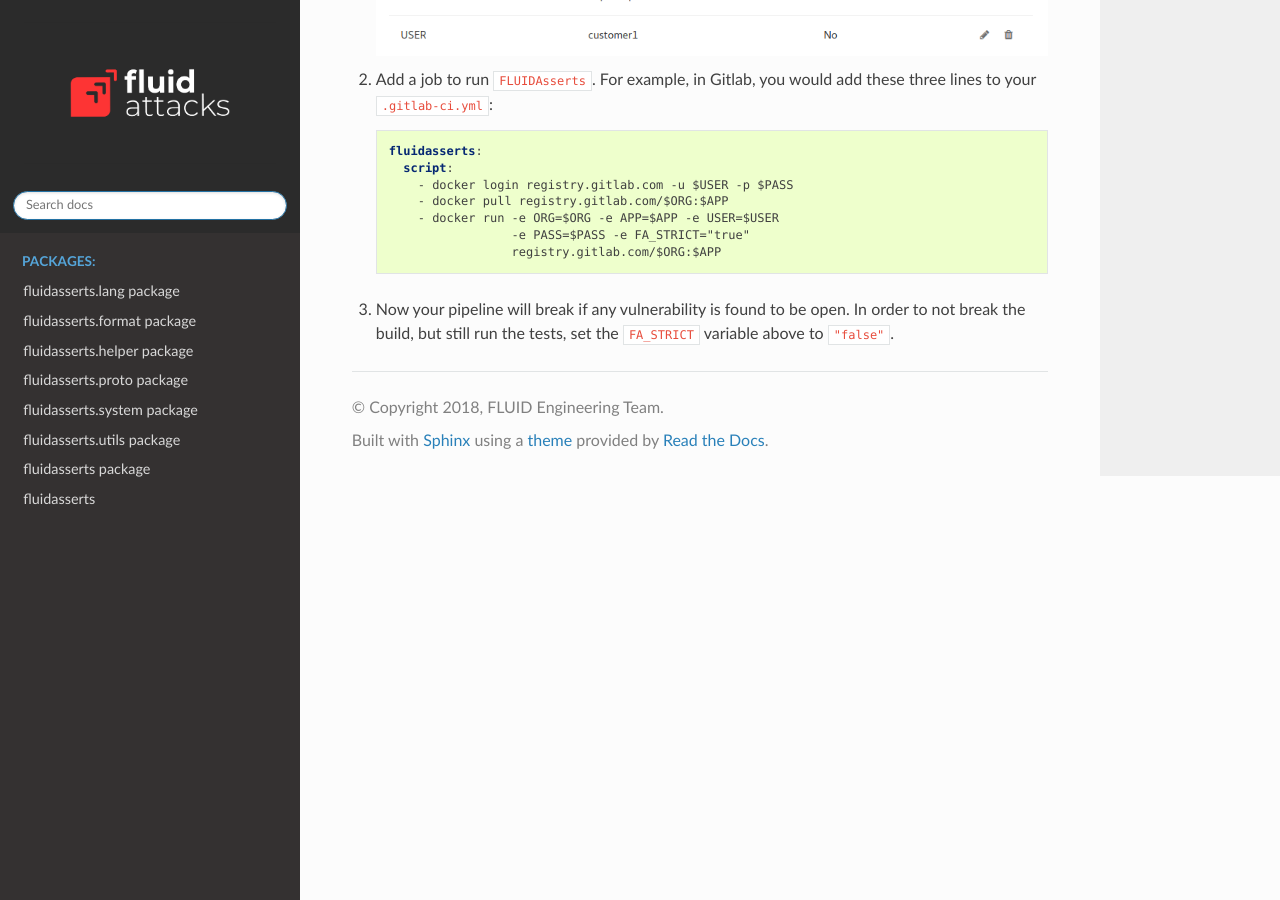
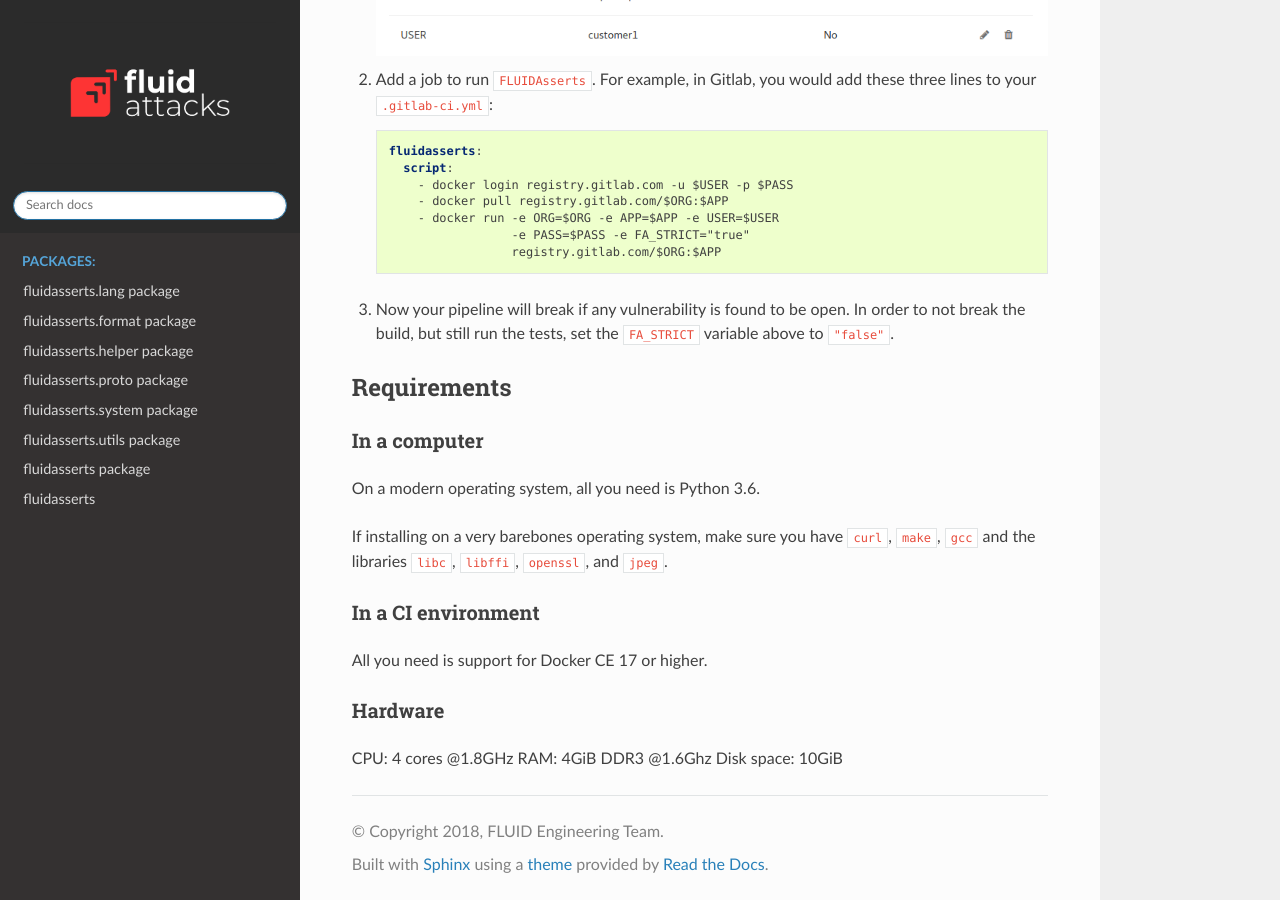
Before and after one commit to jvasque6/asserts, a Sphinx documentation site: the page built from sphinx/source/setup.rst, in a window 1280 px wide and 900 px high, scrolled down 1156 px. Built offline with Sphinx 7.4.7 and the Read the Docs theme 2.0.0, drawn with Linux system fonts in a browser that asks for light colours.

Commit message:
Docs: Add (simple) requirements to setup section
Former-commit-id: fb77a8e829578f70b123773ba91e63b5cbe0b237

```diff
--- a/sphinx/source/setup.rst
+++ b/sphinx/source/setup.rst
@@ -61,3 +61,29 @@
    In order to not break the build,
    but still run the tests,
    set the ``FA_STRICT`` variable above to ``"false"``.
+
+Requirements
+------------
+
+In a computer
+~~~~~~~~~~~~~
+
+On a modern operating system, all you need is Python 3.6.
+
+If installing on a very barebones operating system,
+make sure you have
+``curl``, ``make``, ``gcc``
+and the libraries
+``libc``, ``libffi``, ``openssl``, and ``jpeg``.
+
+In a CI environment
+~~~~~~~~~~~~~~~~~~~
+
+All you need is support for Docker CE 17 or higher.
+
+Hardware
+~~~~~~~~
+
+CPU: 4 cores @1.8GHz
+RAM: 4GiB DDR3 @1.6Ghz
+Disk space: 10GiB
```
